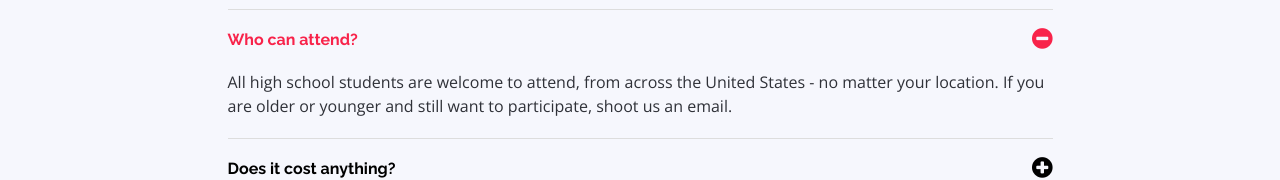
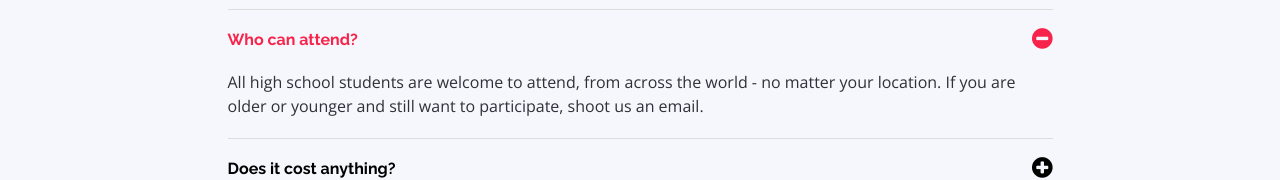
Before and after one commit to epicdragon44/teenhackshtx, a plain HTML site: page index.html in a window 1280 px wide. Both pictures are taken after a click on the link "Who can attend?". Shown: the part 3973-4153 px from the top of the page. Drawn offline with nearby package versions, Linux system fonts and the light colour scheme.

Commit message:
Update FAQ

```diff
--- a/index.html
+++ b/index.html
@@ -375,7 +375,7 @@
                   <a data-toggle="collapse" href="#faq3" class="collapsed">Who can attend?<i class="fa fa-minus-circle"></i></a>
                   <div id="faq3" class="collapse" data-parent="#faq-list">
                     <p>
-                      All high school students are welcome to attend, from across the United States - no matter your location. If you are older or younger and still want to participate, shoot us an email.
+                      All high school students are welcome to attend, from across the world - no matter your location. If you are older or younger and still want to participate, shoot us an email.
                     </p>
                   </div>
                 </li>
```
